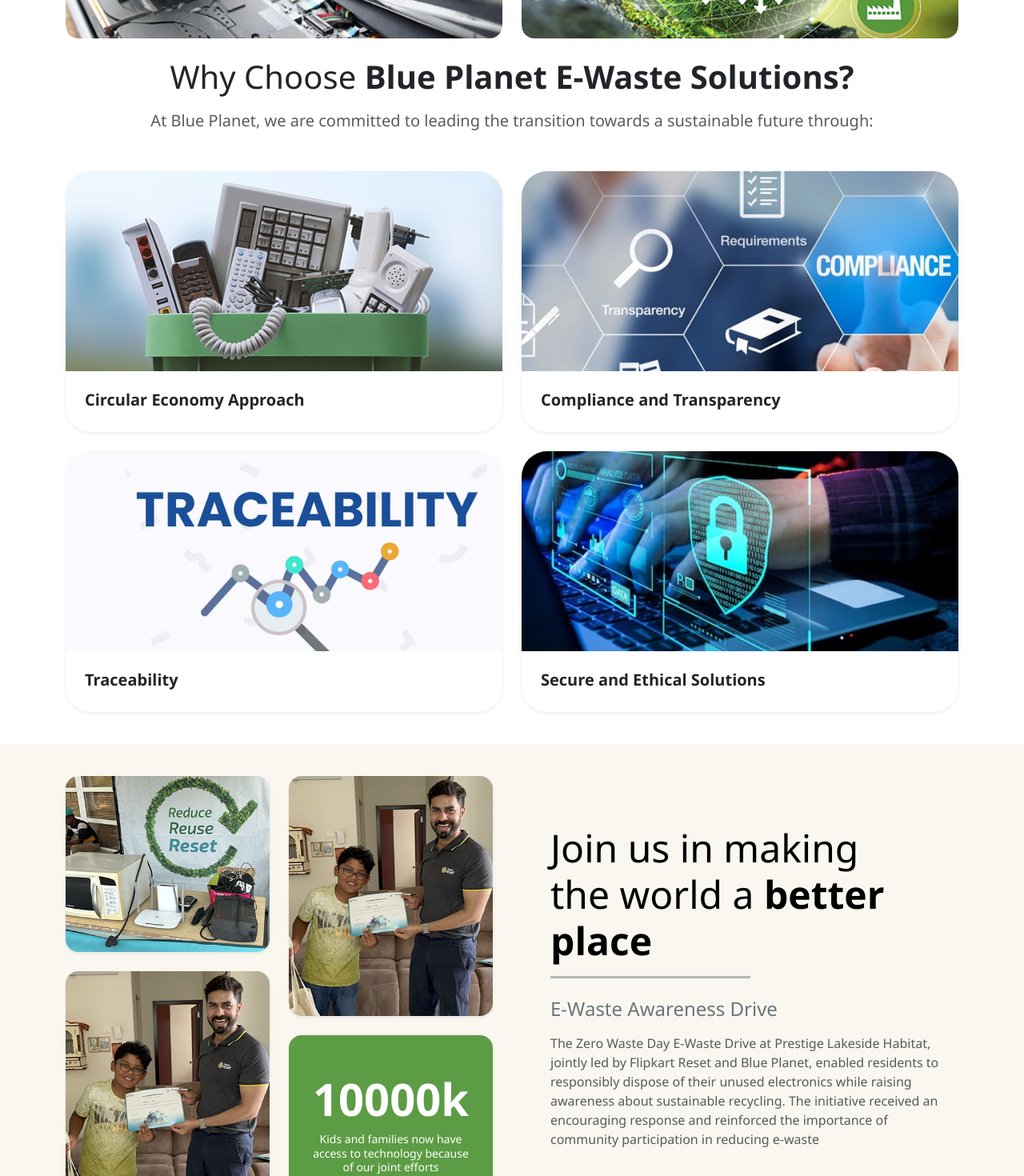
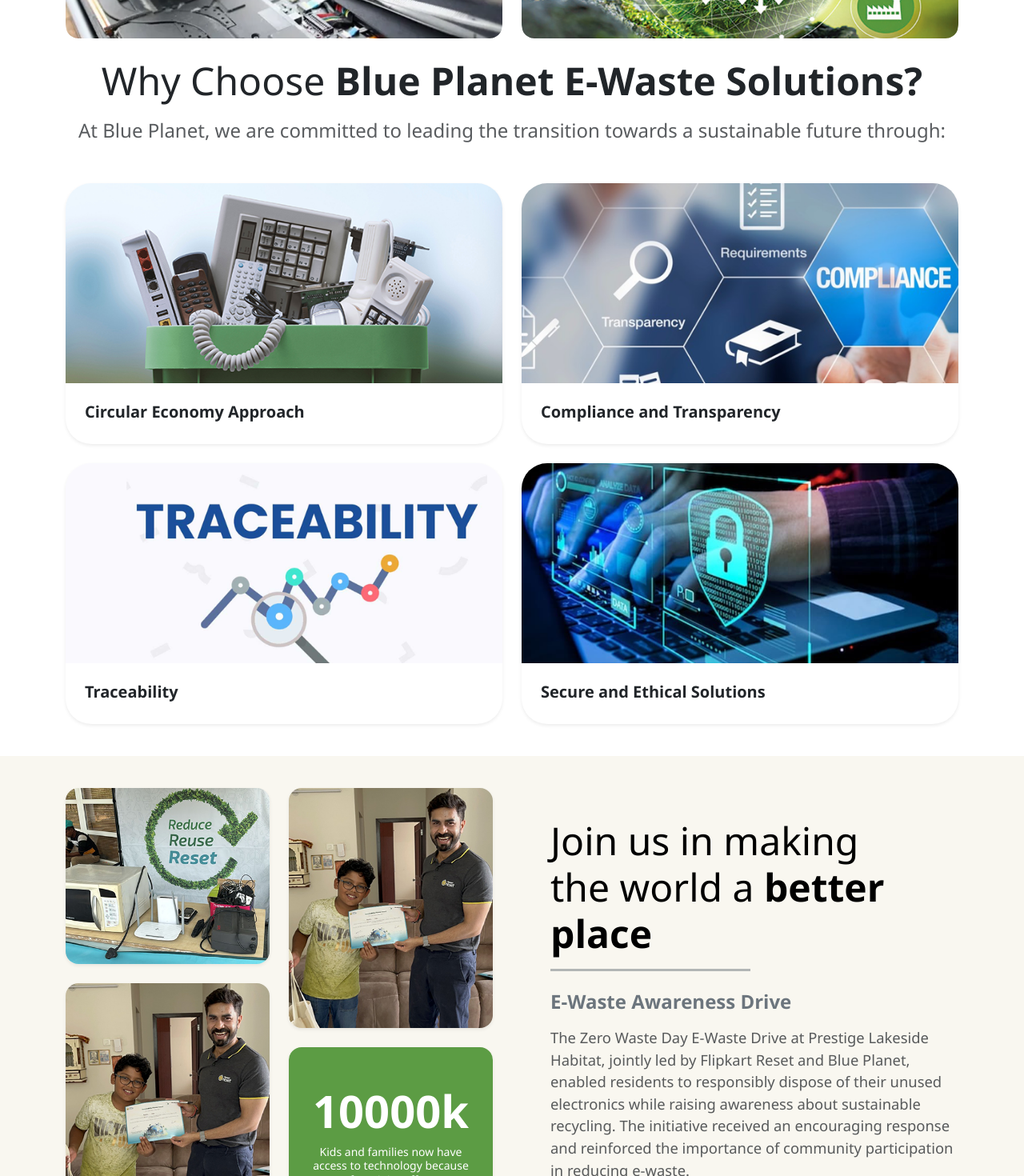
Before and after one commit to Abisheik-V/-, a React (Vite) app: page /#/ in a window 1280 px wide. Shown: the part 2240-3710 px from the top of the page at 80% size. Built offline with nearby package versions, Linux system fonts and the light colour scheme.

Commit message:
Updated vite config and project files

```diff
--- a/src/assets/style/style.css
+++ b/src/assets/style/style.css
@@ -217,7 +217,7 @@ body {
 }
 
 .footer-links i {
-    font-size: 1.1rem;
+    font-size: 1.2rem;
 }
 
 .placeholder-white::placeholder {
@@ -447,14 +447,14 @@ body {
 
     /* Hero Title Adjustment */
     .hero-title {
-        font-size: 2.5rem;
-        margin-left: 50px;
-        margin-top: -150px;
+        font-size: 2.5rem !important;
+        margin-left: 100px !important;
+        margin-top: -150px !important;
     }
 
     /* Hero Button Adjustment */
     .hero-demo-btn {
-        margin-left: -160px;
+        margin-left: -60px !important;
     }
 
     /* Navbar Adjustment */
--- a/src/components/Home.jsx
+++ b/src/components/Home.jsx
@@ -235,8 +235,8 @@ const Home = () => {
             {/* Why Choose Us */}
             <section className="section-padding pt-0">
                 <div className="container">
-                    <h2 className="mb-3 text-start fs-1 text-center">Why Choose <span className="fw-bold">Blue Planet E-Waste Solutions?</span></h2>
-                    <p className="text-start text-muted mb-5 fs-5 text-center">At Blue Planet, we are committed to leading the transition towards a sustainable future through:</p>
+                    <h2 className="mb-3 text-center" style={{ fontSize: '3rem' }}>Why Choose <span className="fw-bold">Blue Planet E-Waste Solutions?</span></h2>
+                    <p className="text-muted mb-5 text-center w-100 mx-auto" style={{ fontSize: '1.5rem' }}>At Blue Planet, we are committed to leading the transition towards a sustainable future through:</p>
 
                     <div className="row g-4 justify-content-center">
                         <div className="col-md-6">
@@ -318,10 +318,10 @@ const Home = () => {
                             </h2>
                             <div className="bg-secondary mb-4 opacity-50" style={{ width: '250px', height: '3px' }}></div>
 
-                            <h4 className="fw-bold-50 text-secondary mb-3" style={{ textAlign: 'left' }}>E-Waste Awareness Drive</h4>
+                            <h4 className="fw-bold text-secondary mb-3" style={{ textAlign: 'left' }}>E-Waste Awareness Drive</h4>
 
-                            <p className="text-muted lh-base" style={{ textAlign: 'left', fontFamily: '"Roboto Variable", "Segoe UI", "Helvetica Neue", Helvetica, "Lucida Grande", Arial, Ubuntu, Cantarell, "Fira Sans", sans-serif', fontSize: '1rem' }}>
-                                The Zero Waste Day E-Waste Drive at Prestige Lakeside Habitat, jointly led by Flipkart Reset and Blue Planet, enabled residents to responsibly dispose of their unused electronics while raising awareness about sustainable recycling. The initiative received an encouraging response and reinforced the importance of community participation in reducing e-waste
+                            <p className="text-muted lh-base" style={{ textAlign: 'left', fontFamily: '"Roboto Variable", "Segoe UI", "Helvetica Neue", Helvetica, "Lucida Grande", Arial, Ubuntu, Cantarell, "Fira Sans", sans-serif', fontSize: '1.15rem' }}>
+                                The Zero Waste Day E-Waste Drive at Prestige Lakeside Habitat, jointly led by Flipkart Reset and Blue Planet, enabled residents to responsibly dispose of their unused electronics while raising awareness about sustainable recycling. The initiative received an encouraging response and reinforced the importance of community participation in reducing e-waste.
                             </p>
                         </div>
                     </div>
@@ -574,19 +574,19 @@ const Home = () => {
                                 <div className="col-sm-6">
                                     <h4 className="fw-bold mb-4">About</h4>
                                     <ul className="list-unstyled footer-links d-flex flex-column gap-1">
-                                        <li><Link to="/about" className="text-white text-decoration-none d-flex align-items-center gap-2"><i className="bi bi-arrow-right-short "></i>About</Link></li>
-                                        <li><Link to="/who-we-are" className="text-white text-decoration-none d-flex align-items-center gap-2"><i className="bi bi-arrow-right-short"></i>Who we are</Link></li>
-                                        <li><Link to="/what-we-do" className="text-white text-decoration-none d-flex align-items-center gap-2"><i className="bi bi-arrow-right-short"></i>What we do</Link></li>
-                                        <li><Link to="/impact" className="text-white text-decoration-none d-flex align-items-center gap-2"><i className="bi bi-arrow-right-short"></i>Impact</Link></li>
-                                        <li><Link to="/contact-us" className="text-white text-decoration-none d-flex align-items-center gap-2"><i className="bi bi-arrow-right-short"></i>Contact us</Link></li>
+                                        <li><Link to="/about" className="text-white-50 text-decoration-none d-flex align-items-center gap-2"><i className="bi bi-arrow-right-short fs-5 fw-bold text-white"></i>About</Link></li>
+                                        <li><Link to="/who-we-are" className="text-white-50 text-decoration-none d-flex align-items-center gap-2"><i className="bi bi-arrow-right-short fs-5 fw-bold text-white"></i>Who we are</Link></li>
+                                        <li><Link to="/what-we-do" className="text-white-50 text-decoration-none d-flex align-items-center gap-2"><i className="bi bi-arrow-right-short fs-5 fw-bold text-white"></i>What we do</Link></li>
+                                        <li><Link to="/impact" className="text-white-50 text-decoration-none d-flex align-items-center gap-2"><i className="bi bi-arrow-right-short fs-5 fw-bold text-white"></i>Impact</Link></li>
+                                        <li><Link to="/contact-us" className="text-white-50 text-decoration-none d-flex align-items-center gap-2"><i className="bi bi-arrow-right-short fs-5 fw-bold text-white"></i>Contact us</Link></li>
                                     </ul>
                                 </div>
                                 <div className="col-sm-6">
                                     <h4 className="fw-bold mb-4">Services</h4>
                                     <ul className="list-unstyled footer-links d-flex flex-column gap-1">
-                                        <li><Link to="/e-waste-recycling" className="text-white text-decoration-none d-flex align-items-center gap-2"><i className="bi bi-arrow-right-short"></i>E-Waste Recycling</Link></li>
-                                        <li><Link to="/refurbishment" className="text-white text-decoration-none d-flex align-items-center gap-2"><i className="bi bi-arrow-right-short"></i>Refurbishment</Link></li>
-                                        <li><Link to="/precious-metals" className="text-white text-decoration-none d-flex align-items-center gap-2"><i className="bi bi-arrow-right-short"></i>Precious Metals Recovery</Link></li>
+                                        <li><Link to="/e-waste-recycling" className="text-white-50 text-decoration-none d-flex align-items-center gap-2"><i className="bi bi-arrow-right-short fs-5 fw-bold text-white"></i>E-Waste Recycling</Link></li>
+                                        <li><Link to="/refurbishment" className="text-white-50 text-decoration-none d-flex align-items-center gap-2"><i className="bi bi-arrow-right-short fs-5 fw-bold text-white"></i>Refurbishment</Link></li>
+                                        <li><Link to="/precious-metals" className="text-white-50 text-decoration-none d-flex align-items-center gap-2"><i className="bi bi-arrow-right-short fs-5 fw-bold text-white"></i>Precious Metals Recovery</Link></li>
                                     </ul>
                                 </div>
                             </div>
@@ -604,10 +604,10 @@ const Home = () => {
                         {/* Right Column */}
                         <div className="col-lg-3 ps-lg-4">
                             <h6 className="fw-bold mb-3 text-white">Corporate Office</h6>
-                            <p className="text-white opacity-75 mb-4 lh-base" style={{ fontSize: '0.9rem' }}>202, 2nd floor, SAS Tower<br />Sector 38, Gurugram,<br />Haryana 122001</p>
+                            <p className="text-white-50 opacity-75 mb-4 lh-base" style={{ fontSize: '0.9rem' }}>202, 2nd floor, SAS Tower<br />Sector 38, Gurugram,<br />Haryana 122001</p>
 
                             <h6 className="fw-bold mb-3 text-white">Recycling Facility @ Binola</h6>
-                            <p className="text-white opacity-75 mb-4 lh-base" style={{ fontSize: '0.9rem' }}>Khewat No. 654/617 Min,<br />Khata No. 781, Rect No. 125,<br />Kill Binola Industrial Area<br />Main road, Binola Industrial<br />Area, Gurugram - 122413,<br />Haryana, India</p>
+                            <p className="text-white-50 opacity-75 mb-4 lh-base" style={{ fontSize: '0.9rem' }}>Khewat No. 654/617 Min,<br />Khata No. 781, Rect No. 125,<br />Kill Binola Industrial Area<br />Main road, Binola Industrial<br />Area, Gurugram - 122413,<br />Haryana, India</p>
 
                             <h5 className="fw-bold mb-2">Call Us</h5>
                             <div className="d-flex align-items-center gap-2">
```
